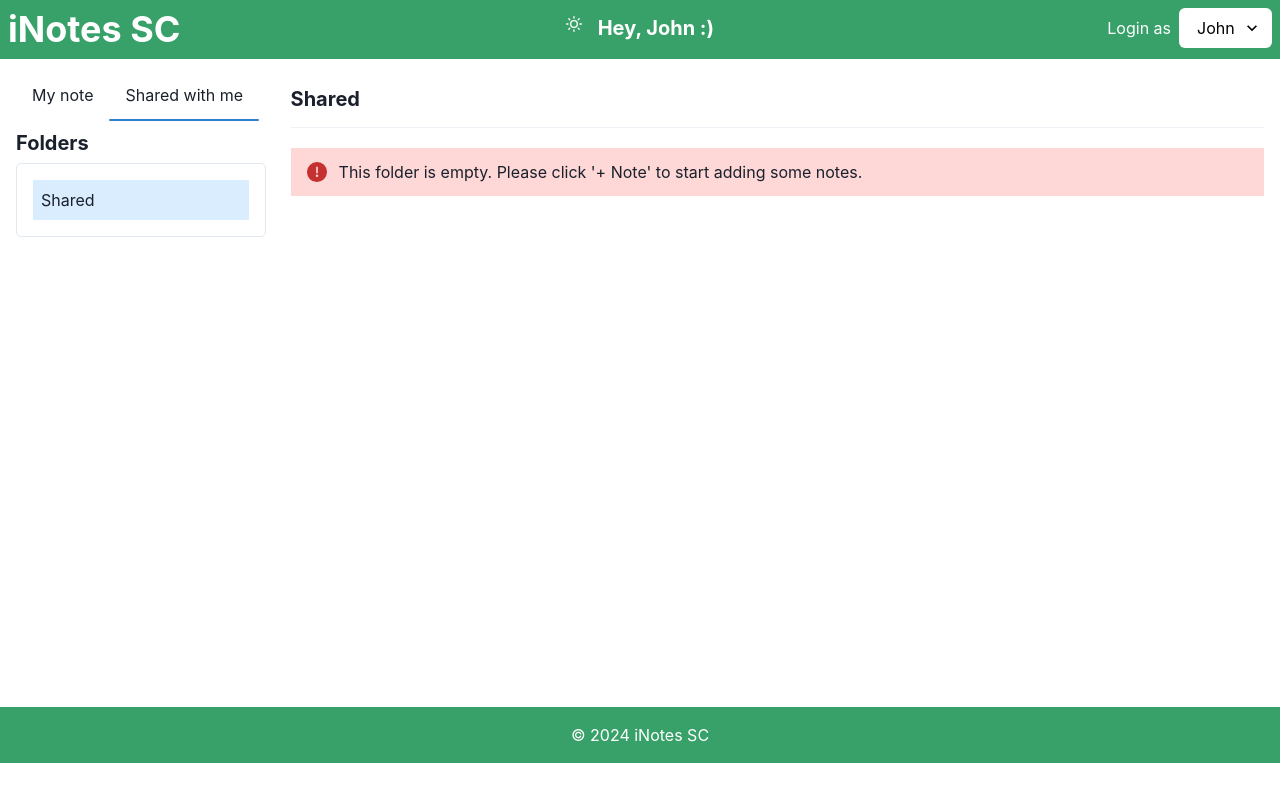
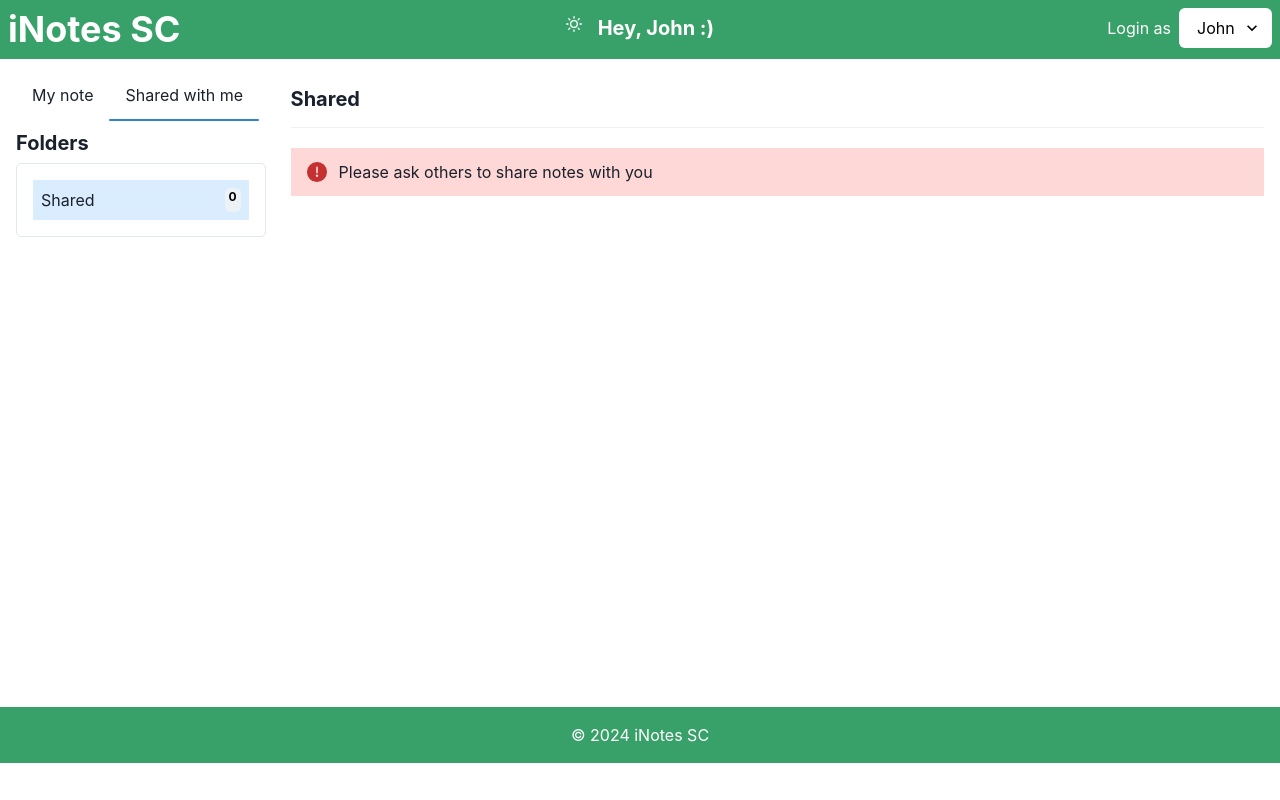
Before and after one commit to NitinMali/notes-app, a React (Create React App) app: page /form/1 in a window 1280 px wide. Both pictures are taken after a click on the tab "Shared with me". Built offline with nearby package versions, Linux system fonts and the light colour scheme.

Commit message:
shared notes count

```diff
--- a/src/components/FolderList.tsx
+++ b/src/components/FolderList.tsx
@@ -36,9 +36,8 @@ const FolderList: React.FC = () => {
   } = useSelector((state: RootState) => state.folders);
   const folders = allFolders.filter((folder) => folder.username === username);
 
-  const notes = useSelector((state: RootState) =>
-    state.notes.notes.filter((note) => note.username === username)
-  );
+  const allNotes = useSelector((state: RootState) => state.notes.notes);
+  const notes = allNotes.filter((note) => note.username === username)
 
   useEffect(() => {
     setTabIndex(0);
@@ -54,8 +53,10 @@ const FolderList: React.FC = () => {
           if (index == 1) {
             navigate("/shared");
           } else {
-            if(folders[0]) {
+            if (folders[0]) {
               navigate(`/${folders[0].id}`);
+            } else {
+              navigate("/");
             }
           }
         }}
@@ -143,6 +144,15 @@ const FolderList: React.FC = () => {
               >
                 <Flex>
                   <Text>Shared</Text>
+                  <Spacer />
+                  {username && (
+                    <Badge color="black" borderRadius="5px">
+                      {
+                        allNotes.filter((note) => note.share?.includes(username))
+                          .length
+                      }
+                    </Badge>
+                  )}
                 </Flex>
               </ListItem>
             </List>
--- a/src/components/NoteGrid.tsx
+++ b/src/components/NoteGrid.tsx
@@ -50,16 +50,18 @@ const NoteGrid: React.FC = () => {
   );
   const folders = allFolders.filter((folder) => folder.username === username);
 
-  let selectedFolder:any;
-  let notes:any[] = [];
+  let selectedFolder: any;
+  let notes: any[] = [];
 
   if (id == "shared") {
     selectedFolder = {
-      id: 'shared',
-      title: 'Shared'
-    }
+      id: "shared",
+      title: "Shared",
+    };
     notes = useSelector((state: RootState) =>
-      username ? state.notes.notes.filter((note) => note.share?.includes(username)): []
+      username
+        ? state.notes.notes.filter((note) => note.share?.includes(username))
+        : []
     );
   } else {
     selectedFolder = allFolders.find((folder) => folder.id === folderId);
@@ -97,7 +99,7 @@ const NoteGrid: React.FC = () => {
 
   return (
     <>
-      {(selectedFolder || id == 'shared') ? (
+      {selectedFolder || id == "shared" ? (
         <>
           <Flex mb={4}>
             {!editFolder && (
@@ -105,7 +107,8 @@ const NoteGrid: React.FC = () => {
                 <Heading size="md" mt={3}>
                   {selectedFolder.title}
                 </Heading>
-                {id !== 'shared' && (<EditIcon
+                {id !== "shared" && (
+                  <EditIcon
                     ml={4}
                     mt={4}
                     cursor="pointer"
@@ -116,7 +119,8 @@ const NoteGrid: React.FC = () => {
                         setFolderTitle(selectedFolder.title);
                       }
                     }}
-                />)}
+                  />
+                )}
               </>
             )}
 
@@ -155,7 +159,7 @@ const NoteGrid: React.FC = () => {
             )}
 
             <Spacer />
-            {!editFolder && id!=='shared' && (
+            {!editFolder && id !== "shared" && (
               <>
                 <Button
                   leftIcon={<AddIcon />}
@@ -206,8 +210,9 @@ const NoteGrid: React.FC = () => {
           {notes.length === 0 && (
             <Alert status="error" mt={2}>
               <AlertIcon />
-              This folder is empty. Please click '+ Note' to start adding some
-              notes.
+              {id === "shared"
+                ? "Please ask others to share notes with you"
+                : "This folder is empty. Please click '+ Note' to start adding some notes."}
             </Alert>
           )}
         </>
```
Lines whose indentation alone changed are shown as unchanged.
